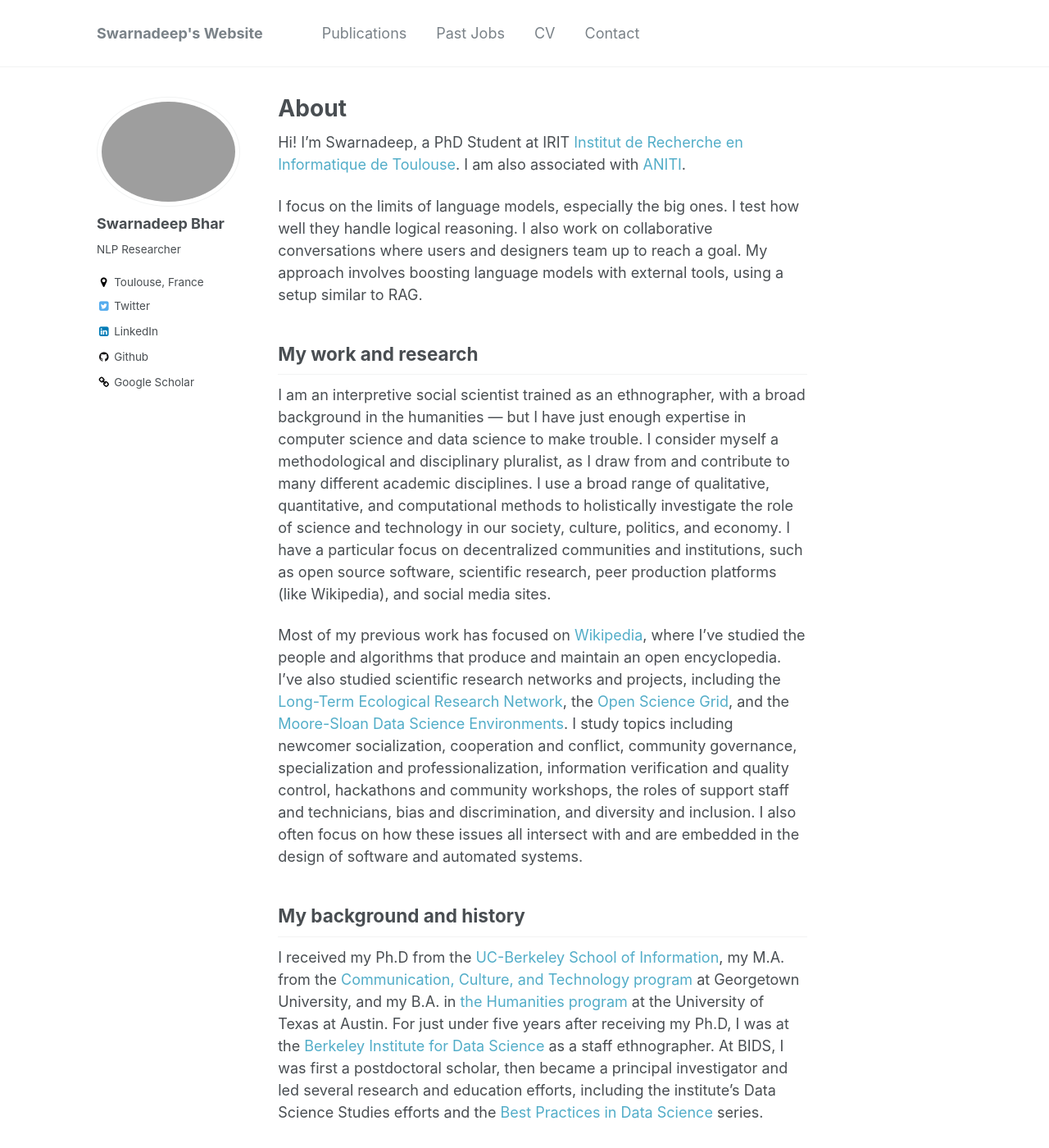
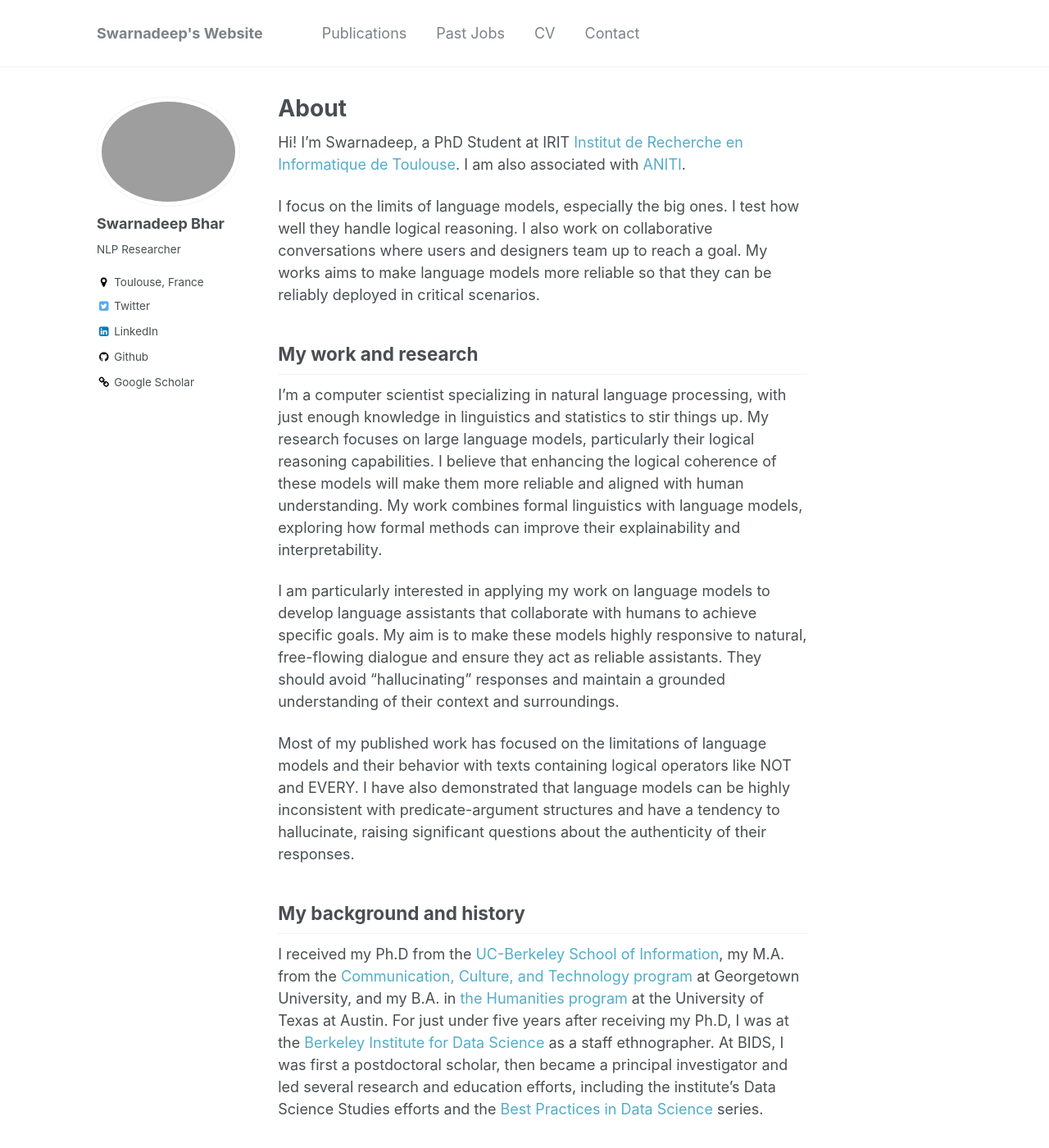
Before and after one commit to swarnadeep8597/swarnadeep8597.github.io, a Jekyll site: the page built from _pages/about.md, in a window 1280 px wide and 1400 px high. Shown: the whole window at 82% size. Built offline with Jekyll 4.4.1, drawn with Linux system fonts in a browser that asks for light colours.

Commit message:
work and research

```diff
--- a/_pages/about.md
+++ b/_pages/about.md
@@ -11,12 +11,17 @@ redirect_from:
 
 Hi! I’m Swarnadeep, a PhD Student at IRIT [Institut de Recherche en Informatique de Toulouse](https://www.irit.fr/en/home/). I am also associated with [ANITI](https://aniti.univ-toulouse.fr/en/).
 
-I focus on the limits of language models, especially the big ones. I test how well they handle logical reasoning. I also work on collaborative conversations where users and designers team up to reach a goal. My approach involves boosting language models with external tools, using a setup similar to RAG.
+I focus on the limits of language models, especially the big ones. I test how well they handle logical reasoning. I also work on collaborative conversations where users and designers team up to reach a goal. My works aims to make language models more reliable so that they can be reliably deployed in critical scenarios.
+
 
 ## My work and research
-I am an interpretive social scientist trained as an ethnographer, with a broad background in the humanities --- but I have just enough expertise in computer science and data science to make trouble. I consider myself a methodological and disciplinary pluralist, as I draw from and contribute to many different academic disciplines. I use a broad range of qualitative, quantitative, and computational methods to holistically investigate the role of science and technology in our society, culture, politics, and economy. I have a particular focus on decentralized communities and institutions, such as open source software, scientific research, peer production platforms (like Wikipedia), and social media sites.
 
-Most of my previous work has focused on [Wikipedia](http://enwp.org/Wikipedia), where I've studied the people and algorithms that produce and maintain an open encyclopedia. I’ve also studied scientific research networks and projects, including the [Long-Term Ecological Research Network](https://lternet.edu/), the [Open Science Grid](https://www.opensciencegrid.org/), and the [Moore-Sloan Data Science Environments](http://msdse.org/). I study topics including newcomer socialization, cooperation and conflict, community governance, specialization and professionalization, information verification and quality control, hackathons and community workshops, the roles of support staff and technicians, bias and discrimination, and diversity and inclusion. I also often focus on how these issues all intersect with and are embedded in the design of software and automated systems.
+I'm a computer scientist specializing in natural language processing, with just enough knowledge in linguistics and statistics to stir things up. My research focuses on large language models, particularly their logical reasoning capabilities. I believe that enhancing the logical coherence of these models will make them more reliable and aligned with human understanding.
+My work combines formal linguistics with language models, exploring how formal methods can improve their explainability and interpretability.
+
+I am particularly interested in applying my work on language models to develop language assistants that collaborate with humans to achieve specific goals. My aim is to make these models highly responsive to natural, free-flowing dialogue and ensure they act as reliable assistants. They should avoid "hallucinating" responses and maintain a grounded understanding of their context and surroundings.
+
+Most of my published work has focused on the limitations of language models and their behavior with texts containing logical operators like NOT and EVERY. I have also demonstrated that language models can be highly inconsistent with predicate-argument structures and have a tendency to hallucinate, raising significant questions about the authenticity of their responses.
 
 ## My background and history
 I received my Ph.D from the [UC-Berkeley School of Information](http://ischool.berkeley.edu), my M.A. from the [Communication, Culture, and Technology program](http://cct.georgetown.edu) at Georgetown University, and my B.A. in [the Humanities program](https://liberalarts.utexas.edu/humanities/) at the University of Texas at Austin. For just under five years after receiving my Ph.D, I was at the [Berkeley Institute for Data Science](https://bids.berkeley.edu) as a staff ethnographer. At BIDS, I was first a postdoctoral scholar, then became a principal investigator and led several research and education efforts, including the institute’s Data Science Studies efforts and the [Best Practices in Data Science](https://osf.io/ctfqn/) series.
```
